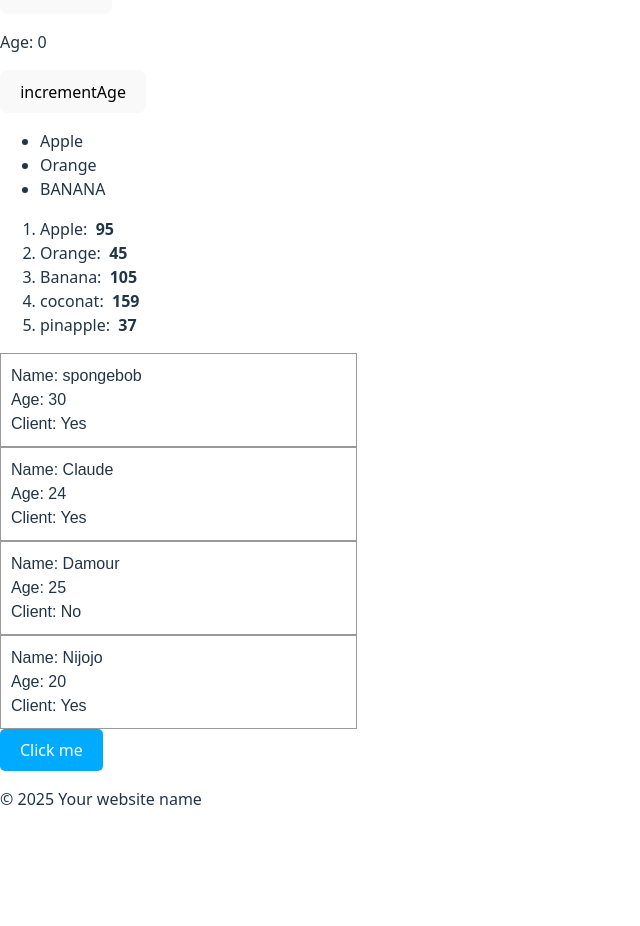
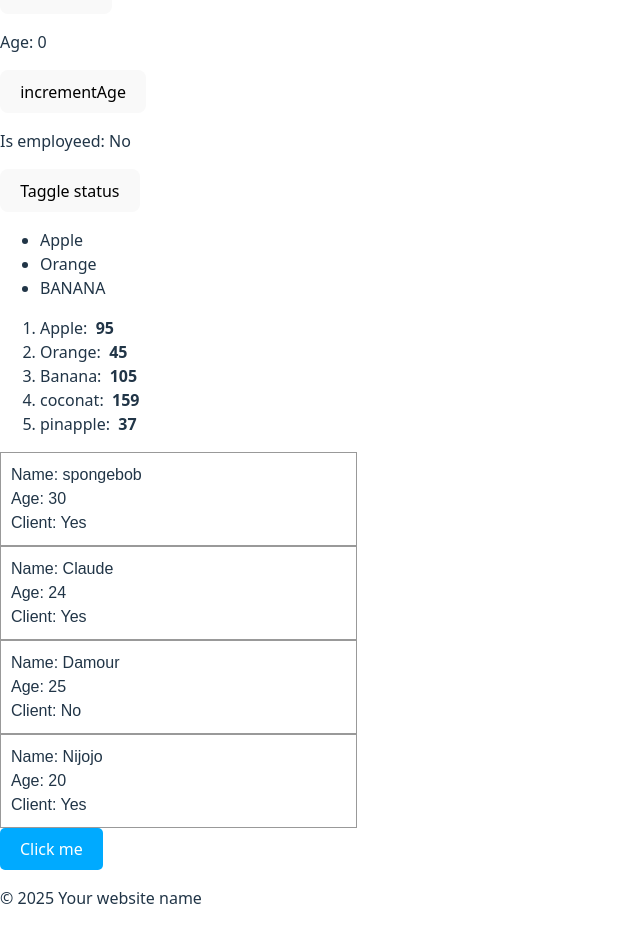
Before and after one commit to Josiane05/my-react-app2, a React (Vite) app: page / in a window 1280 px wide. Shown: the part 927-1853 px from the top of the page, without its empty margins (0-640 px from the left). Before the commit the page ends 1754 px from the top, so only its background shows below. Built offline with nearby package versions, Linux system fonts and the light colour scheme.

Commit message:
boolean toggle status

```diff
--- a/src/MyComponent.jsx
+++ b/src/MyComponent.jsx
@@ -4,6 +4,7 @@ function MyComponent(){
 
     const [name, setName] = useState("Guest");
     const [age, setAge] = useState(0);
+    const [isEmployeed, setIsEmployed] = useState(false);
 
     const updateName = () => {
         setName("spongebob");
@@ -14,12 +15,20 @@ function MyComponent(){
         setAge(age + 2);
     }
 
+    const toggleEmployeedStatus = () => {
+        setIsEmployeed(!isEmployeed);
+    }
+
     return(<div>
                <p>Name: {name}</p>
                <button onClick={updateName}>set Name</button>
 
                 <p>Age: {age}</p>
                <button onClick={incrementAge}>incrementAge</button>
+
+               <p>Is employeed: {isEmployeed ? "Yes" : "No"}</p>
+               <button onClick={toggleEmployeedStatus}>Taggle status</button>
+
            </div>)
 }
 export default MyComponent
```
